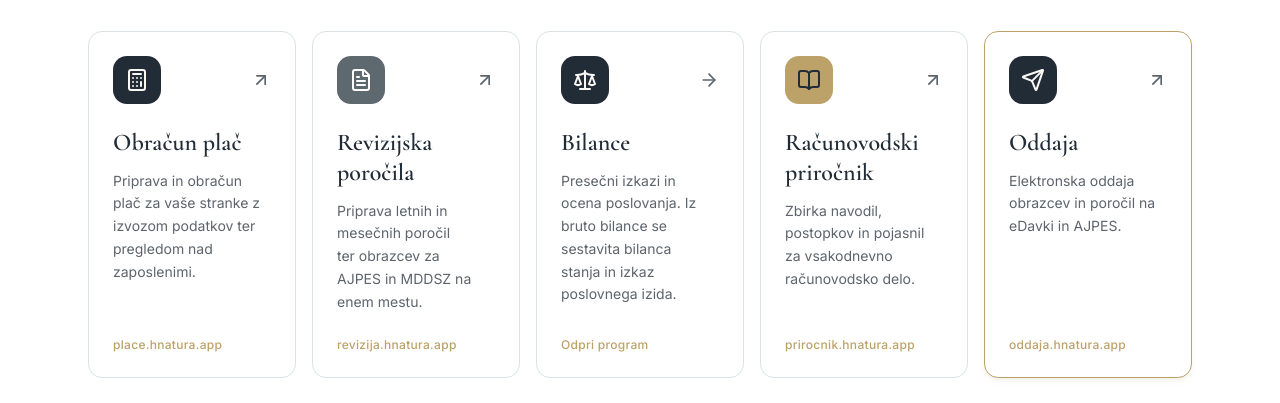
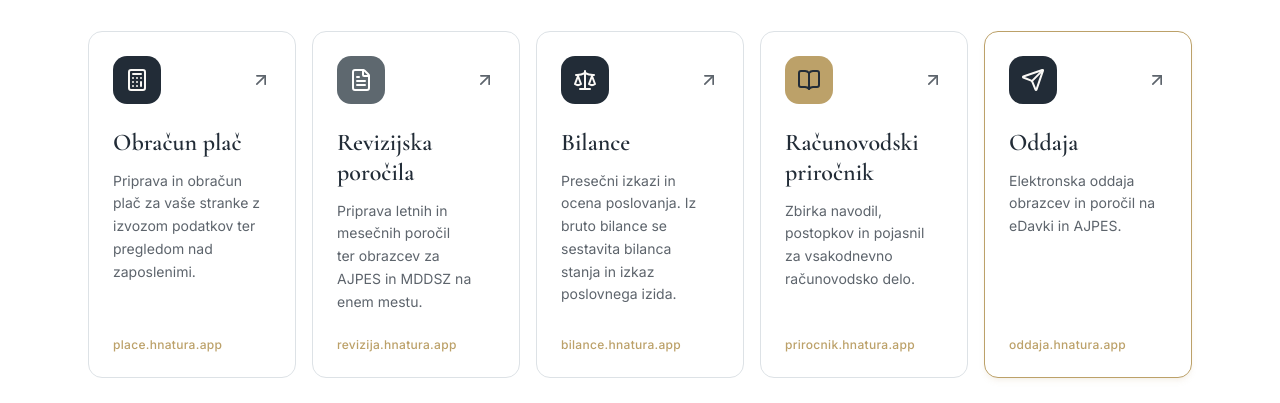
Before and after one commit to Urskapremk/Bilance, a Next.js app: page / in a window 1280 px wide. Shown: the part 843-1246 px from the top of the page. Built offline with nearby package versions, Linux system fonts and the light colour scheme.

Commit message:
Point the Bilance card at bilance.hnatura.app.
The accounting-service tile uses the same domain label and link as the other programs.

Co-authored-by: info <info@hnatura.com>

```diff
--- a/src/components/landing-page.tsx
+++ b/src/components/landing-page.tsx
@@ -77,12 +77,13 @@ export function LandingPage() {
                     label="revizija.hnatura.app"
                   />
                   <ProgramCard
-                    href="/bilance"
+                    href="https://bilance.hnatura.app"
+                    external
                     tone="navy"
                     icon={<Scale className="size-6" />}
                     title="Bilance"
                     text="Presečni izkazi in ocena poslovanja. Iz bruto bilance se sestavita bilanca stanja in izkaz poslovnega izida."
-                    label="Odpri program"
+                    label="bilance.hnatura.app"
                   />
                   <ProgramCard
                     href="https://prirocnik.hnatura.app"
```
Also changed, not shown: 1 other file (tests, documents, lock files or other folders).
